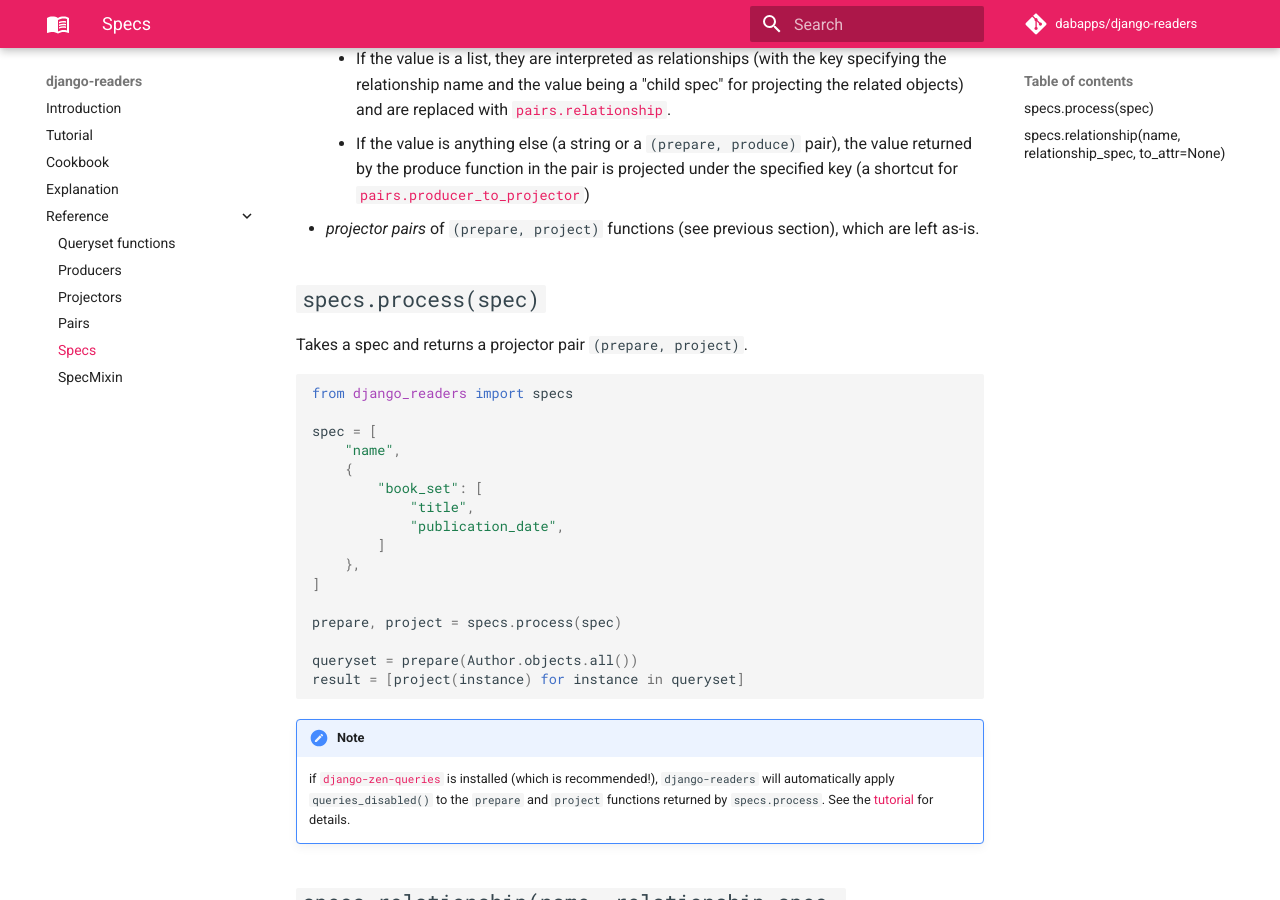
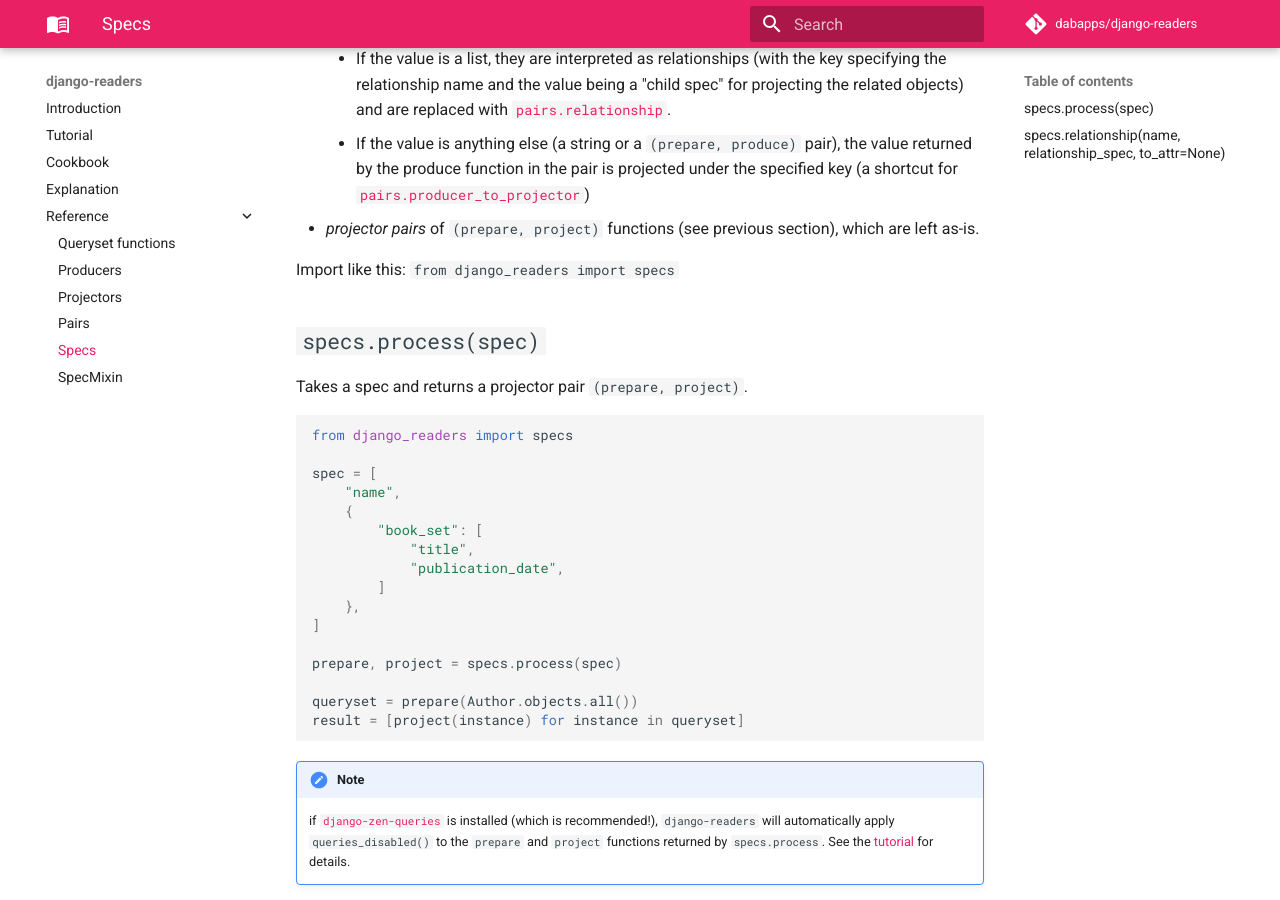
Before and after one commit to dabapps/django-readers, an MkDocs documentation site: the page built from docs/reference/specs.md, in a window 1280 px wide and 900 px high, scrolled down 412 px. Built offline with MkDocs 1.6.1 and Material for MkDocs 9.7.7, drawn with Linux system fonts in a browser that asks for light colours; comment, search, counter and statistics services are not loaded.

Commit message:
Add import to specs reference

```diff
--- a/docs/reference/specs.md
+++ b/docs/reference/specs.md
@@ -7,6 +7,8 @@ A spec is a list. Under the hood, the `specs` module is a very lightweight wrapp
     * If the value is a list, they are interpreted as relationships (with the key specifying the relationship name and the value being a "child spec" for projecting the related objects) and are replaced with [`pairs.relationship`](pairs.md#relationship).
     * If the value is anything else (a string or a `(prepare, produce)` pair), the value returned by the produce function in the pair is projected under the specified key (a shortcut for [`pairs.producer_to_projector`](pairs.md#producer_to_projector))
 * _projector pairs_ of `(prepare, project)` functions (see previous section), which are left as-is.
+
+Import like this: `from django_readers import specs`
 
 ## `specs.process(spec)` {: #process}
 
```
